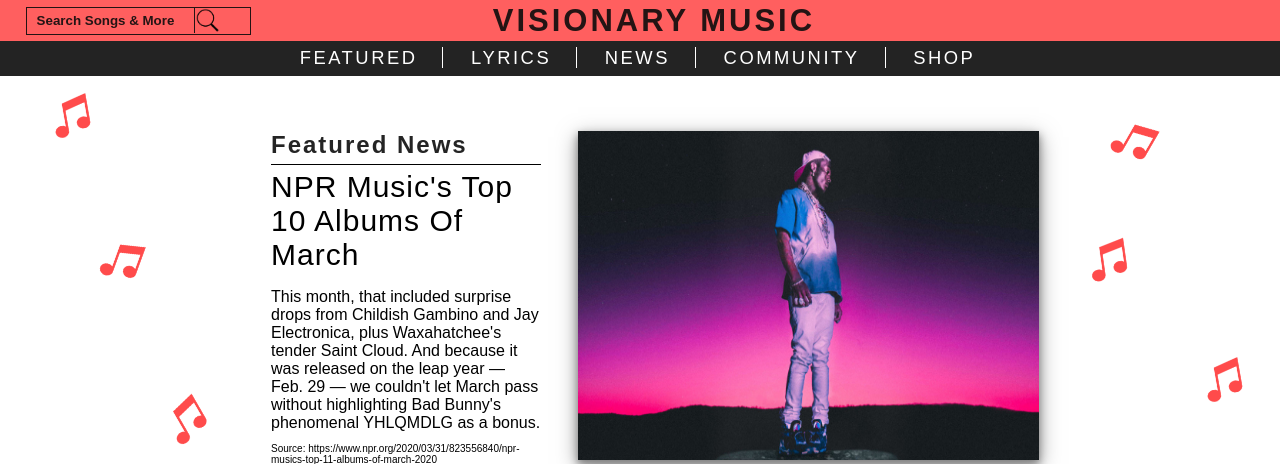
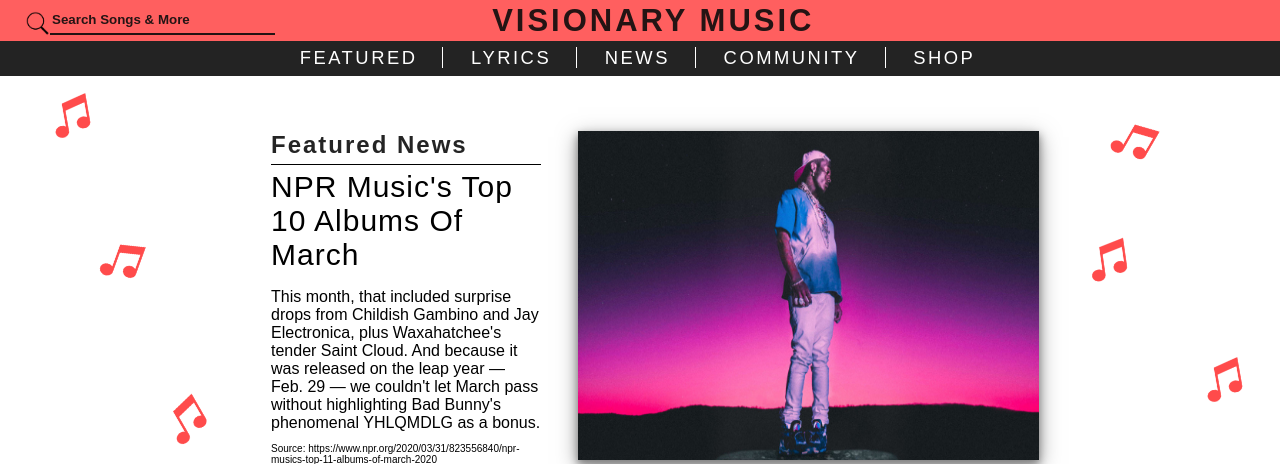
Before and after one commit to 5l1v3r1/Lyrically-Literate, a Flask app: page / in a window 1280 px wide. Shown: the top 464 px of the page. Run offline with Flask 2, Linux system fonts and the light colour scheme.

Commit message:
Fixed scalling issues for 4k and 1920 screens

```diff
--- a/static/css/nav-header.css
+++ b/static/css/nav-header.css
@@ -26,43 +26,45 @@ body {
     height: 41px;
 }
 
+/* SEARCH */
+.search-icon-wrapper {
+    margin-top: 5px;
+    margin-left: 25px;
+    width: 25px;
+    height: 25px;
+}
+
+#search-icon {
+    width: 25px;
+    height: 25px;
+}
+
 form {
     margin: 0;
-    margin-left: 2%;
     width: 30%;
 }
 
 #search-input {
+    display: inline-block;
     font-weight: 600;
-    padding: 10px;
+    padding-left: 2px;
     width: 225px;
     height: 28px;
     background-color: transparent;
     outline: none;
     border: none;
     color: var(--light-black);
-    border: 1px solid var(--light-black);
+    border-bottom: 2px solid var(--light-black);
 }
 
 #search-input::placeholder {
     font-weight: 600;
     color: var(--light-black);
 }
+/*  */
 
-.search-icon-wrapper {
-    position: relative;
-    left: -9%;
-    border-left: 1px solid var(--light-black);
-    width: 25px;
-    height: 25px;
-}
 
-#search-icon {
-    position: relative;
-    width: 25px;
-    height: 25px;
-}
-
+/* NAV */
 .logo {
     position: relative;
     font-size: 31px;
@@ -113,3 +115,4 @@ form {
 .nav ul li a:hover {
     color: rgba(255, 69, 69, .86);
 }
+/*  */
--- a/templates/html/home.html
+++ b/templates/html/home.html
@@ -38,7 +38,8 @@
                     <div id='news-title'>New Releases</div>
                     <h3>The Weeknd’s ‘After Hours’ Debuts at No. 1 on Billboard 200 Chart</h3>
                     <p>
-                        The Weeknd rocks the top of the Billboard 200 albums chart, as he scores his fourth No. 1 album with his latest release, After Hours. The set jumps in with the year’s biggest week for any album: 444,000 equivalent album units in the U.S                    </p>
+                        The Weeknd rocks the top of the Billboard 200 albums chart, as he scores his fourth No. 1 album with his latest release, After Hours. The set jumps in with the year’s biggest week for any album: 444,000 equivalent album units in the U.S
+                    </p>
                     <span>Source: https://www.billboard.com/articles/business/chart-beat/9345850/the-weeknd-after-hours-billboard-200-debut-2020-biggest-week</span>
                 </article>
                 <div id='placeholder'></div>
--- a/templates/html/nav-header.html
+++ b/templates/html/nav-header.html
@@ -10,12 +10,12 @@
     <body>
         <header>
             <div class="main-header">
+                <span class="search-icon-wrapper">
+                    <img id='search-icon' src="/static/img/SearchIcon.png" alt="">
+                </span>
                 <form action="post">
                     <input id="search-input" type="text" placeholder="Search Songs & More">
                 </form>
-                <div class="search-icon-wrapper">
-                    <img id='search-icon' src="/static//img/SearchIcon.png" alt="">
-                </div>
                 <div class="logo">
                     Visionary Music
                 </div>
```
